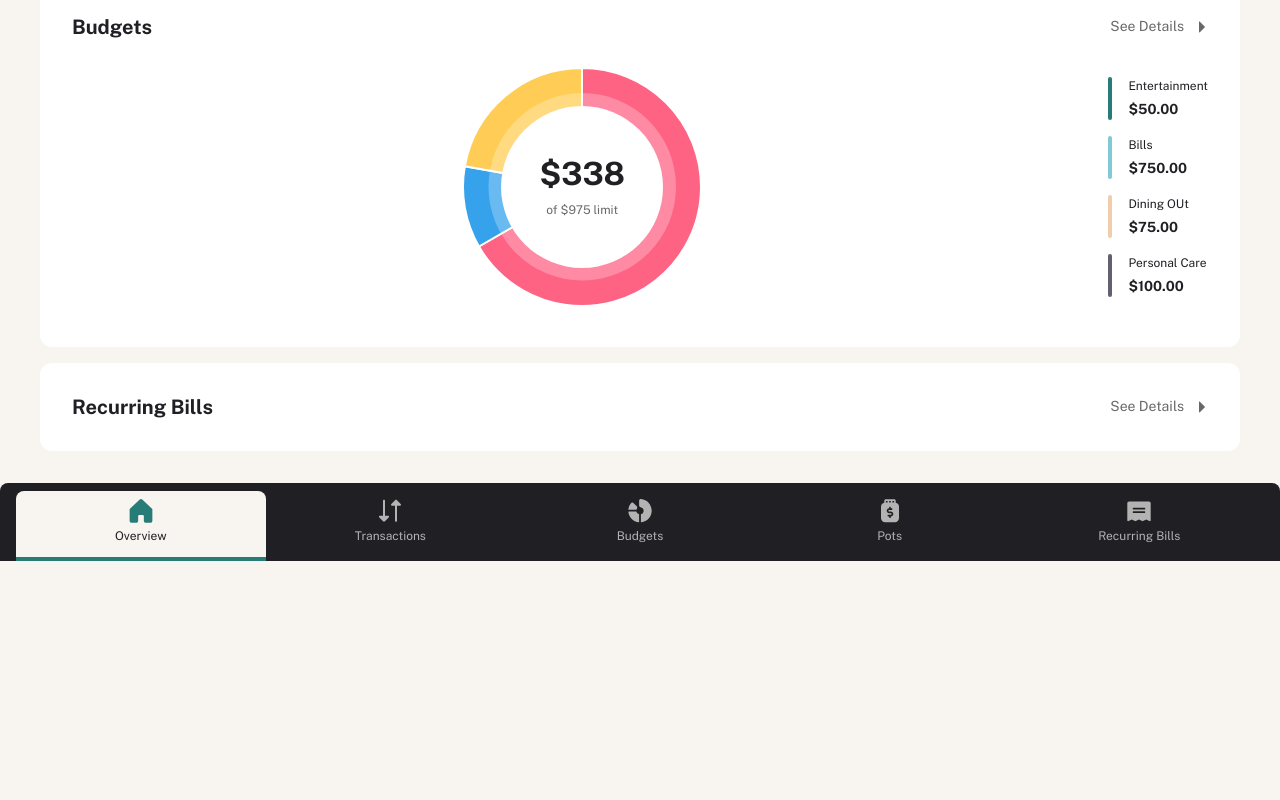
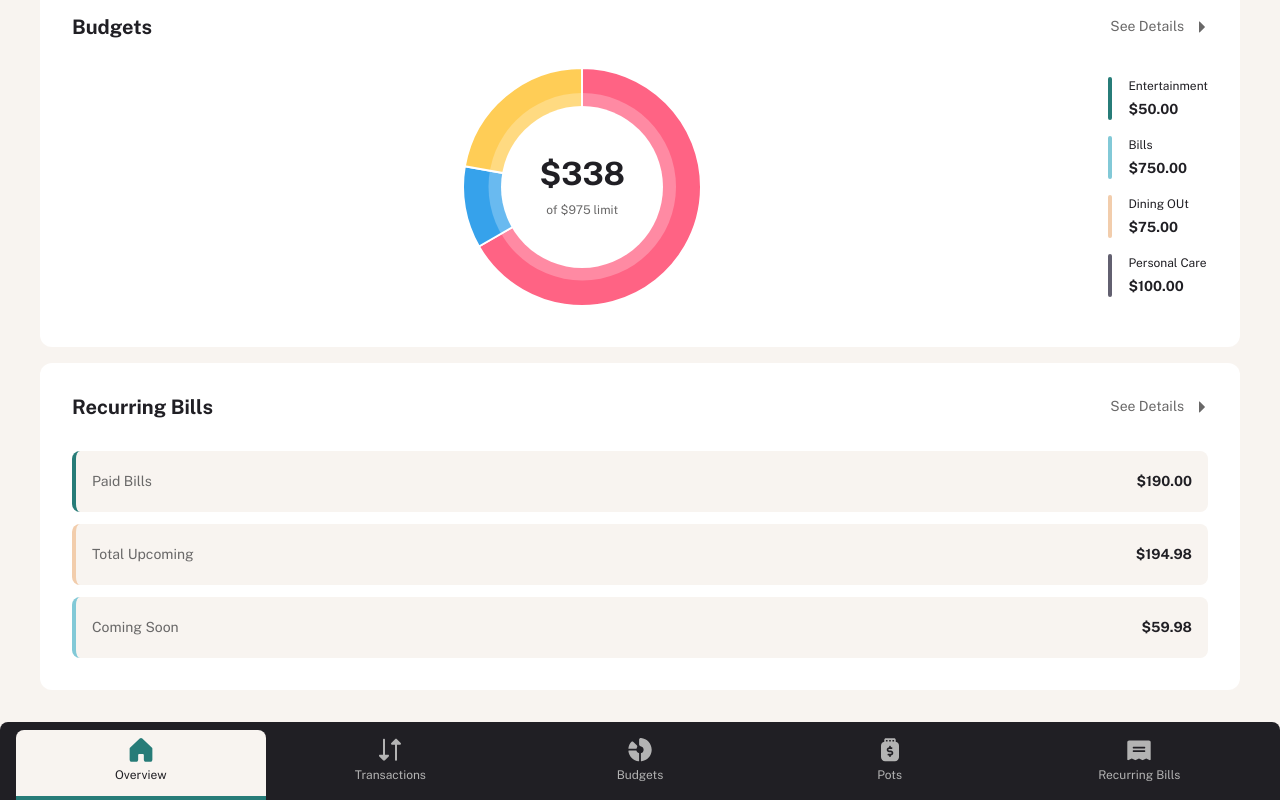
Before and after one commit to emerald-nomad/personal-finance-app, a Next.js app: page /dashboard in a window 1280 px wide. Shown: the part 997-1797 px from the top of the page. Before the commit the page ends 1558 px from the top, so only its background shows below. Built offline with nearby package versions, Linux system fonts and the light colour scheme.

Commit message:
overview bills

```diff
--- a/app/dashboard/_components/Bills/bills.module.scss
+++ b/app/dashboard/_components/Bills/bills.module.scss
@@ -15,3 +15,38 @@
   align-items: center;
   align-self: stretch;
 }
+
+.content {
+  display: flex;
+  flex-direction: column;
+  align-items: flex-start;
+  gap: var(--spacing-150, 12px);
+  align-self: stretch;
+}
+
+.bill-type {
+  display: flex;
+  padding: var(--spacing-250, 20px) var(--spacing-200, 16px);
+  justify-content: space-between;
+  align-items: center;
+  align-self: stretch;
+  border-radius: var(--spacing-100, 8px);
+  border-left: 4px solid var(--color-green, #277c78);
+  background: var(--color-beige-100, #f8f4f0);
+
+  &.green {
+    border-left-color: var(--color-green, #277c78);
+  }
+
+  &.yellow {
+    border-left-color: var(--color-yellow, #f2cdac);
+  }
+
+  &.cyan {
+    border-left-color: var(--color-cyan, #82c9d7);
+  }
+
+  .name {
+    color: var(--color-grey-500, #696868);
+  }
+}
--- a/app/dashboard/_components/Bills/bills.tsx
+++ b/app/dashboard/_components/Bills/bills.tsx
@@ -11,6 +11,28 @@ export function Bills() {
           See Details
         </Button>
       </div>
+      <div className={clsx([styles["content"]])}>
+        <BillType name="Paid Bills" value={190} color="green" />
+        <BillType name="Total Upcoming" value={194.98} color="yellow" />
+        <BillType name="Coming Soon" value={59.98} color="cyan" />
+      </div>
     </div>
   );
 }
+
+interface BillTypeProps {
+  color: "green" | "yellow" | "cyan";
+  name: string;
+  value: number;
+}
+
+export function BillType({ name, value, color }: BillTypeProps) {
+  return (
+    <div className={clsx([styles["bill-type"], styles[color]])}>
+      <span className={clsx([styles["name"], "text-preset-4"])}>{name}</span>
+      <span className={clsx([styles["value"], "text-preset-4-bold"])}>
+        ${value.toFixed(2)}
+      </span>
+    </div>
+  );
+}
--- a/app/dashboard/_components/Budgets/budgets.module.scss
+++ b/app/dashboard/_components/Budgets/budgets.module.scss
@@ -6,13 +6,17 @@
   flex-direction: column;
   align-items: flex-start;
   gap: var(--spacing-250, 20px);
-  // flex: 1 0 0;
+
   align-self: stretch;
   border-radius: var(--spacing-150, 12px);
   background: var(--color-white, #fff);
 
   @include mq(md) {
     padding: var(--spacing-400, 32px);
+  }
+
+  @include mq(lg) {
+    flex: 1 0 0;
   }
 }
 
```
